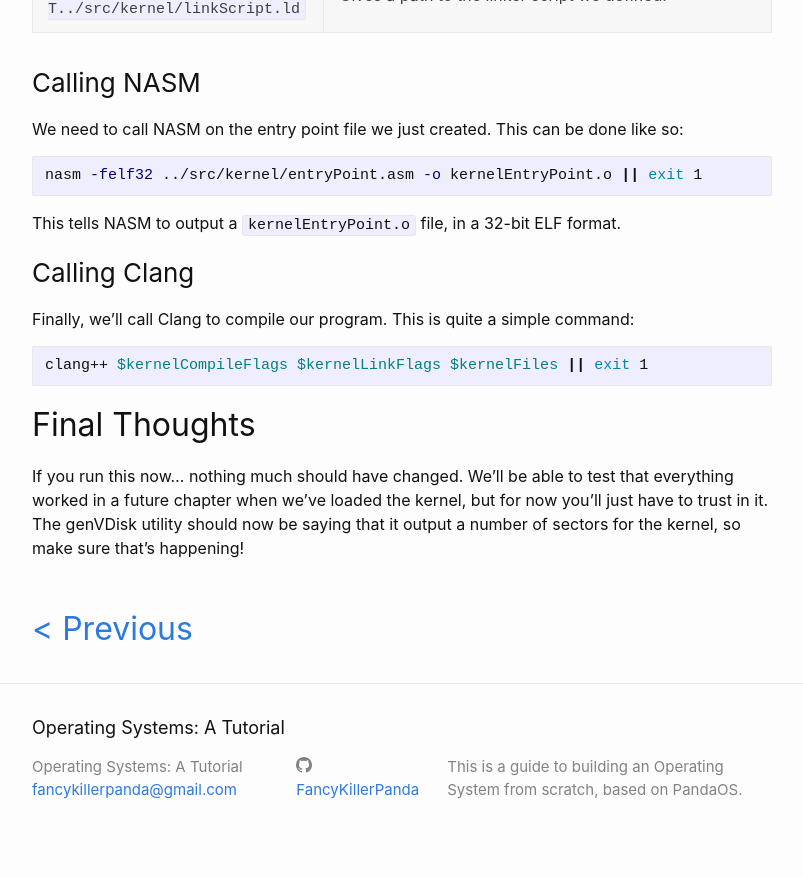
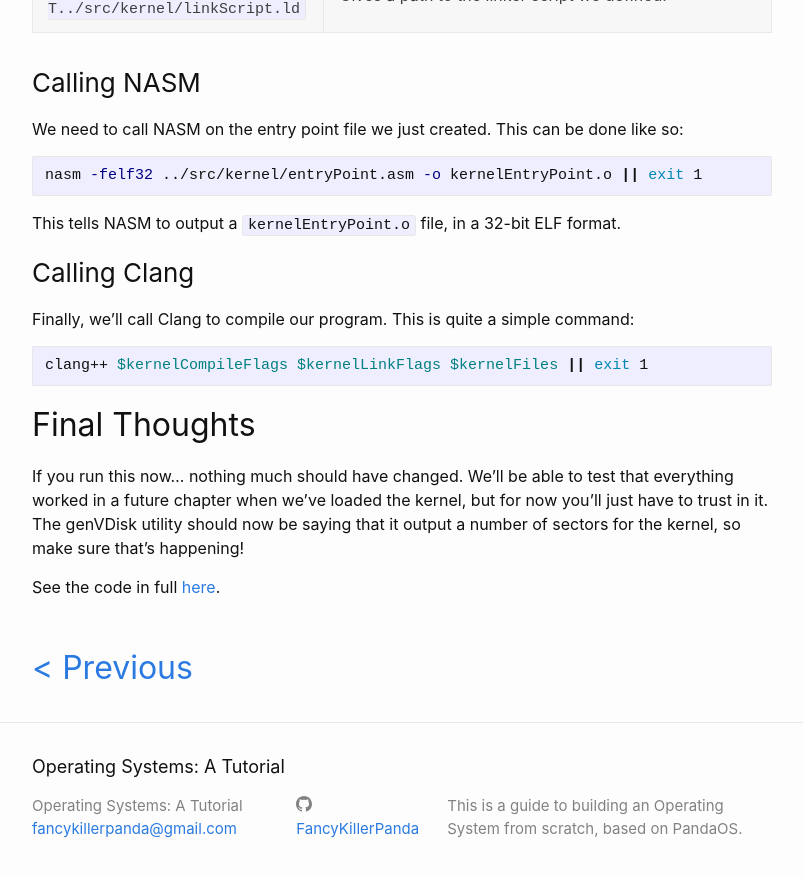
Before and after one commit to FancyKillerPanda/OS-Tutorial, a Jekyll site: the page built from docs/fkp_collections/_02_bootloader/16 - A Test Kernel.md, in a window 1280 px wide and 900 px high, scrolled down 4740 px. Shown: the top 877 px of the window, without its empty margins (238-1041 px from the left). Built offline with Jekyll 4.4.1, drawn with Linux system fonts in a browser that asks for light colours.

Commit message:
Web: Added reference to code.

```diff
--- a/docs/fkp_collections/_02_bootloader/16 - A Test Kernel.md
+++ b/docs/fkp_collections/_02_bootloader/16 - A Test Kernel.md
@@ -174,3 +174,5 @@
 
 ## Final Thoughts
 If you run this now... nothing much should have changed. We'll be able to test that everything worked in a future chapter when we've loaded the kernel, but for now you'll just have to trust in it. The genVDisk utility should now be saying that it output a number of sectors for the kernel, so make sure that's happening!
+
+See the code in full [here](https://github.com/FancyKillerPanda/OS-Tutorial/tree/611261d26187867eabdb9b3328231a83ad111fa8).
```
